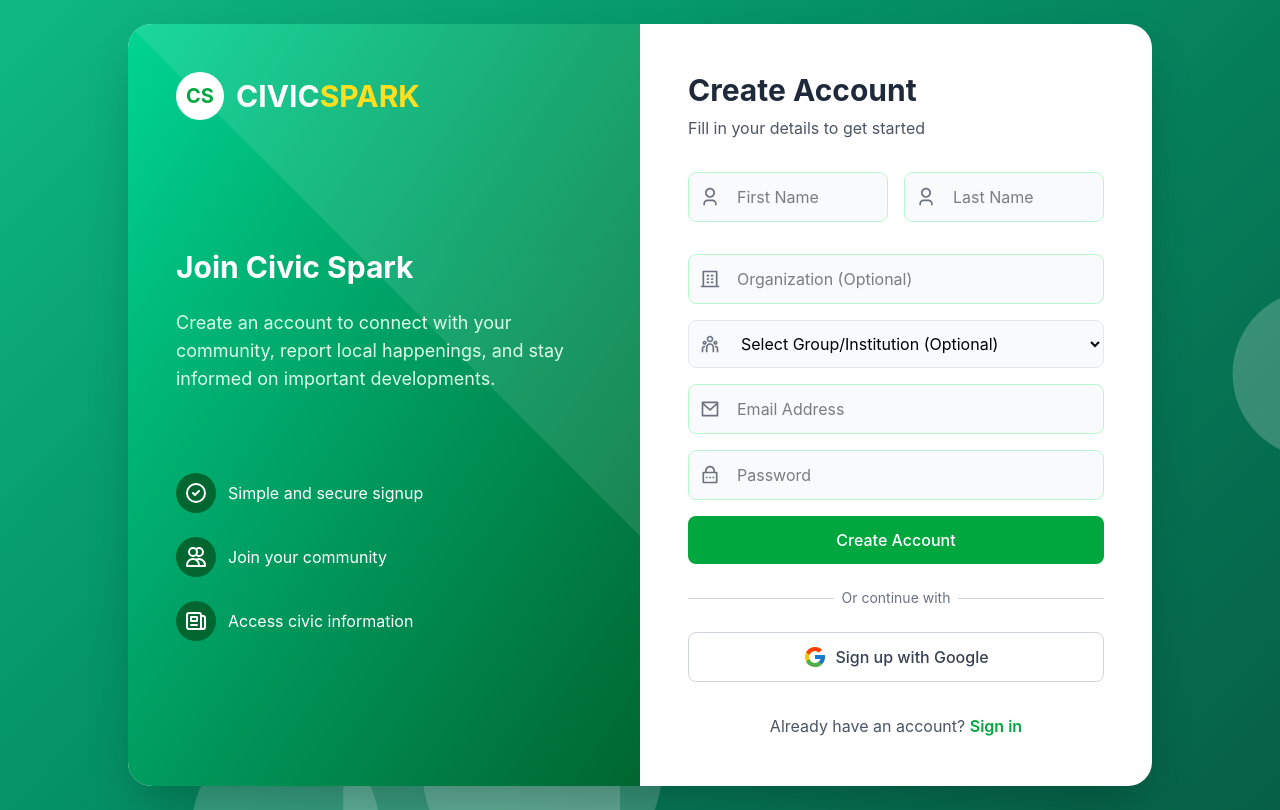
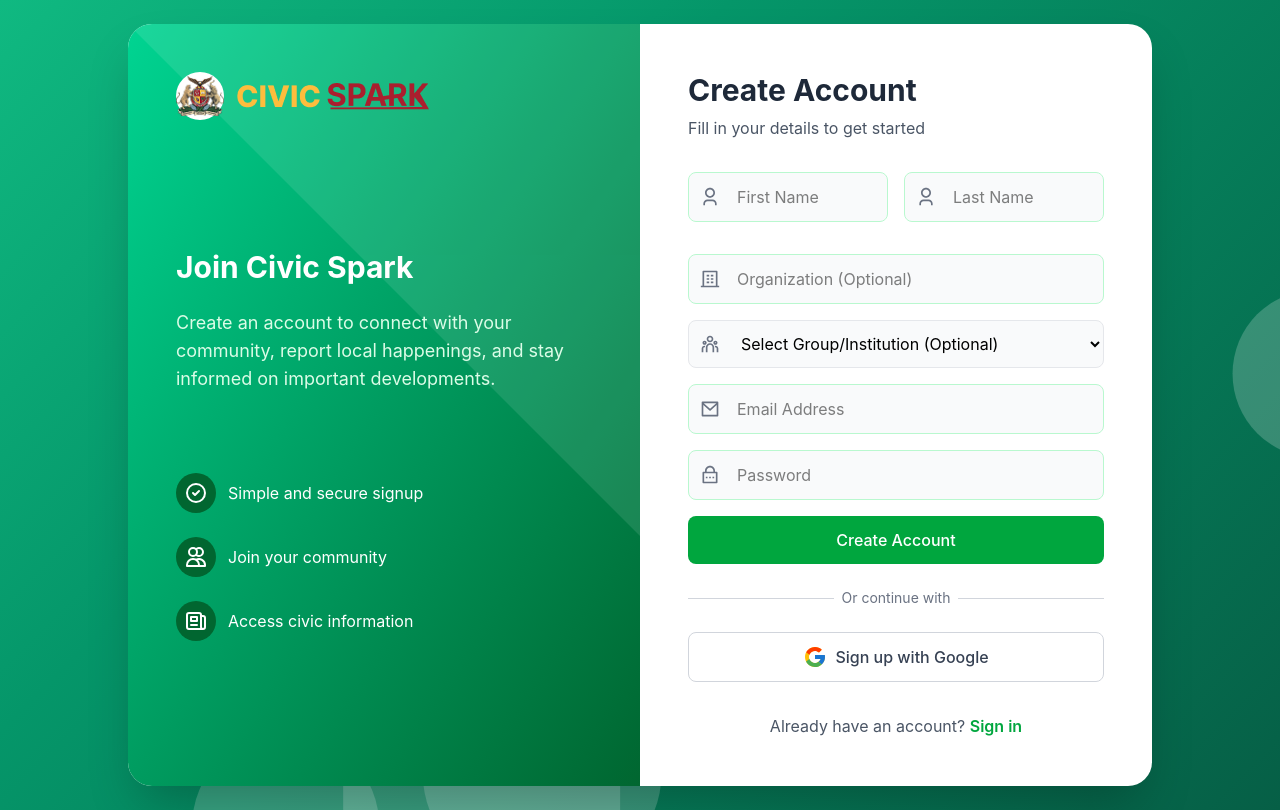
Before and after one commit to zeal72/CivicSpark, a React (Vite) app: page /CivicSpark/signup in a window 1280 px wide. Built offline with nearby package versions, Linux system fonts and the light colour scheme; no server answers.

Commit message:
Upadated and fixed Sign up

```diff
--- a/Firebase.config.js
+++ b/Firebase.config.js
@@ -1,7 +1,7 @@
 // src/firebase.js
 import { initializeApp } from 'firebase/app';
 import { getAuth, GoogleAuthProvider } from 'firebase/auth';
-import { getFirestore } from 'firebase/firestore';
+import { getDatabase } from 'firebase/database';
 
 const firebaseConfig = {
 	apiKey: "AIzaSyCgvhD3zBwJGo_ODVw89-7XaeO0lhoNew0",
@@ -16,6 +16,6 @@
 const app = initializeApp(firebaseConfig);
 const auth = getAuth(app);
 const provider = new GoogleAuthProvider();
-const db = getFirestore(app);
+const db = getDatabase(app);
 
 export { auth, provider, db };
--- a/src/Pages/SignIn.jsx
+++ b/src/Pages/SignIn.jsx
@@ -7,6 +7,8 @@
 import { motion } from 'framer-motion';
 import { FcGoogle } from 'react-icons/fc';
 import { RiLockPasswordLine, RiMailLine } from 'react-icons/ri';
+import Logo from '../assets/ABSG-Coat-of-Arms_Master 2.png'
+import LogoName from '../assets/logoname.png'
 
 // Move InputField outside the component to prevent re-creation on each render
 const InputField = ({ icon, type, placeholder, value, onChange, required = false }) => {
@@ -124,10 +126,10 @@
 						<div className="relative z-10 h-full flex flex-col">
 							<div className="flex items-center space-x-3 mb-8">
 								<div className="h-12 w-12 rounded-full bg-white flex items-center justify-center">
-									<span className="text-green-600 font-bold text-xl">CS</span>
+									<span className="text-green-600 font-bold text-xl"><img src={Logo} alt="" /></span>
 								</div>
 								<h1 className="text-3xl font-bold text-white">
-									CIVIC<span className="text-yellow-300">SPARK</span>
+									<img src={LogoName} alt="" />
 								</h1>
 							</div>
 
--- a/src/Pages/signup.jsx
+++ b/src/Pages/signup.jsx
@@ -5,13 +5,15 @@
 	signInWithPopup,
 	updateProfile
 } from 'firebase/auth';
-import { doc, setDoc } from 'firebase/firestore';
+import { ref, set } from 'firebase/database';
 import { Link, useNavigate } from 'react-router-dom';
 import { toast, ToastContainer } from 'react-toastify';
 import 'react-toastify/dist/ReactToastify.css';
 import { motion } from 'framer-motion';
 import { FcGoogle } from 'react-icons/fc';
 import { RiLockPasswordLine, RiMailLine, RiUser3Line, RiBuilding4Line, RiTeamLine } from 'react-icons/ri';
+import Logo from '../assets/ABSG-Coat-of-Arms_Master 2.png'
+import LogoName from '../assets/logoname.png'
 
 // Move InputField outside the component to prevent re-creation on each render
 const InputField = ({ icon, type, placeholder, value, onChange, required = false }) => {
@@ -60,7 +62,8 @@
 				displayName: `${firstName} ${lastName}`
 			});
 
-			await setDoc(doc(db, 'users', user.uid), {
+			// Using Realtime Database instead of Firestore
+			await set(ref(db, `users/${user.uid}`), {
 				uid: user.uid,
 				firstName,
 				lastName,
@@ -97,7 +100,8 @@
 			const firstName = nameParts[0] || '';
 			const lastName = nameParts.slice(1).join(' ') || '';
 
-			await setDoc(doc(db, 'users', user.uid), {
+			// Using Realtime Database instead of Firestore
+			await set(ref(db, `users/${user.uid}`), {
 				uid: user.uid,
 				firstName,
 				lastName,
@@ -106,7 +110,7 @@
 				email: user.email,
 				provider: 'google',
 				createdAt: new Date().toISOString()
-			}, { merge: true }); // Merge with existing document if any
+			});
 
 			toast.success('Google signup successful!');
 			setTimeout(() => navigate('/home'), 1500);
@@ -178,10 +182,10 @@
 						<div className="relative z-10 h-full flex flex-col">
 							<div className="flex items-center space-x-3 mb-8">
 								<div className="h-12 w-12 rounded-full bg-white flex items-center justify-center">
-									<span className="text-green-600 font-bold text-xl">CS</span>
+									<span className="text-green-600 font-bold text-xl"><img src={Logo} alt="" /></span>
 								</div>
 								<h1 className="text-3xl font-bold text-white">
-									CIVIC<span className="text-yellow-300">SPARK</span>
+									<img src={LogoName} alt="" />
 								</h1>
 							</div>
 
```
